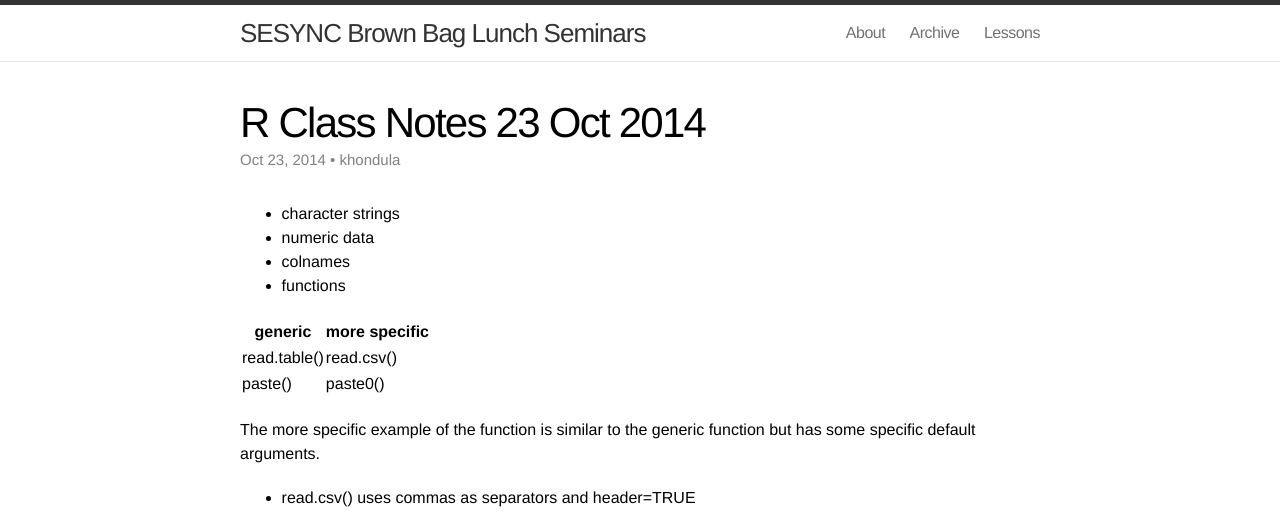
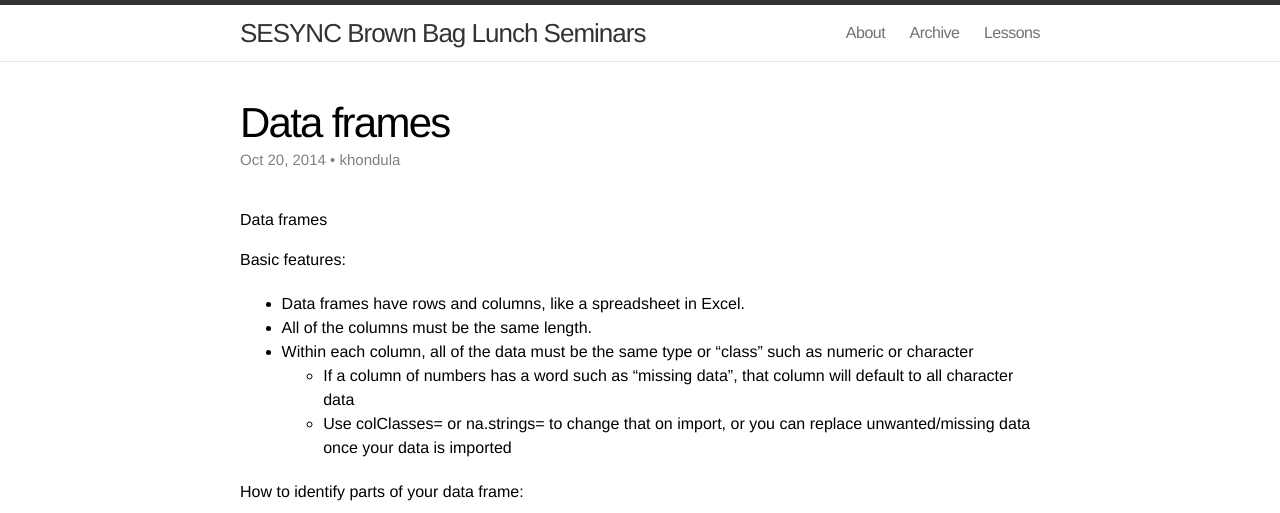
Before and after one commit to SESYNC-ci/brown-bag-lessons, a Jekyll site: the page built from _posts/2014-10-23-data-types.md, in a window 1280 px wide and 1400 px high. Shown: the top 513 px of the window. Built offline with Jekyll 4.4.1, drawn with Linux system fonts in a browser that asks for light colours; some of the changed text lies outside the part shown.

Commit message:
load data and data frames

```diff
--- a/_posts/2014-10-23-data-types.md
+++ b/_posts/2014-10-23-data-types.md
@@ -1,39 +1,51 @@
 ---
 layout: post
-title:  "R Class Notes 23 Oct 2014"
-date:   2014-10-23
+title:  "Data frames"
+date:   2014-10-20
 categories: lessons R
 author: khondula
 ---
 
-+ character strings
-+ numeric data
-+ colnames
-+ functions
+Data frames
+===========
 
-generic | more specific
---------| -------------
-read.table() | read.csv()
-paste() | paste0()
+Basic features:
++ Data frames have rows and columns, like a spreadsheet in Excel.
++ All of the columns must be the same length.
++ Within each column, all of the data must be the same type or "class" such as numeric or character
+	- If a column of numbers has a word such as "missing data", that column will default to all character data
+	- Use colClasses= or na.strings= to change that on import, or you can replace unwanted/missing data once your data is imported
 
-The more specific example of the function is similar to the generic function but has some specific default arguments.
-- read.csv() uses commas as separators and header=TRUE
-- paste0 does not put spaces between the things you are combining
+How to identify parts of your data frame:
++ Columns can be identified by their name
+{% highlight R %}
+mydata$columnname
+{% endhighlight %}
++ Bracket notation identifies rows and/or columns
 
-+ look for this information in the help documentation of each function
+{% highlight R %}
+mydata[2,1]
+{% endhighlight %}
 
-+ special characters like %
-![alt text](http://imgs.xkcd.com/comics/exploits_of_a_mom.png   )
+{% highlight R %}
+mydata[2,]
+{% endhighlight %}
 
-+ data frames
-	- columns are all the same length
-	- each column has the same type of data within that column
-+ identifying column names with $
-+ identifying rows and columns with [ ]
-+ replace strings with NA
-	- na.strings=c()
-	- colClasses=c()
-	- is.na()
+{% highlight R %}
+mydata[,3]
+{% endhighlight %}
+
+{% highlight R %}
+mydata[,"col3"]
+{% endhighlight %}
+
+{% highlight R %}
+mydata[,ncol(mydata)]
+{% endhighlight %}
+
+
+
+
 
 
 
```
Also changed, not shown: _posts/2014-10-15-r-load-xls.md (+3 -4 lines).
